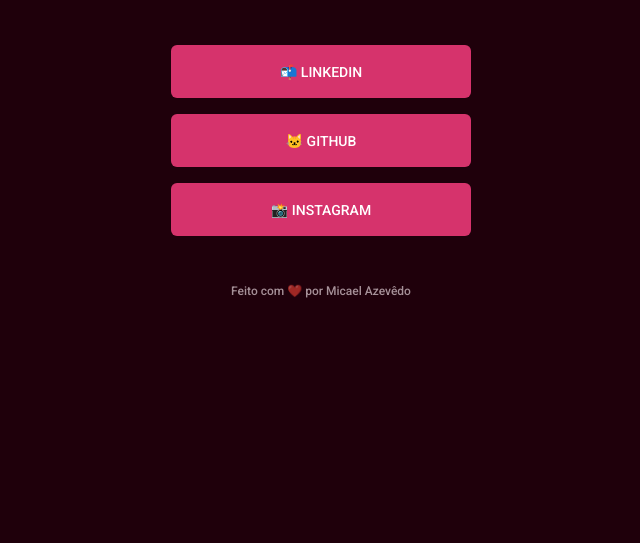
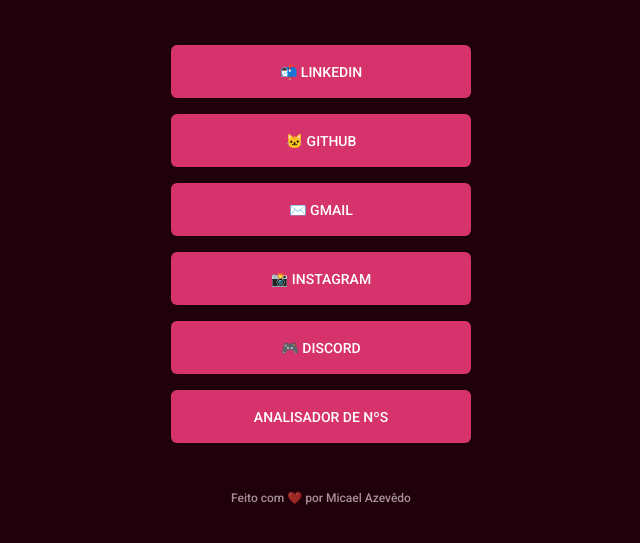
Before and after one commit to azrmicael/links-page, a plain HTML site: page index.html in a window 1280 px wide. Shown: the part 261-804 px from the top of the page, without its empty margins (319-959 px from the left). Drawn offline with Linux system fonts and the light colour scheme.

Commit message:
more links and icon for page

```diff
--- a/index.html
+++ b/index.html
@@ -5,7 +5,8 @@
         <link rel="preconnect" href="https://fonts.gstatic.com" crossorigin>
         <meta charset="UTF-8">
         <meta name="viewport" content="width=device-width, initial-scale=1.0">
-        <title>MicaelLinks</title>
+        <title>Micael Links</title>
+        <link rel="icon" type="image/x-icon" href="/images/globo.ico">
         <link href="https://fonts.googleapis.com/css2?family=Roboto+Mono&family=Roboto:wght@500;700&display=swap" rel="stylesheet">
         <link rel="stylesheet" href="./style.css">
     </head>
@@ -20,8 +21,14 @@
                     target="_blank">📬 LinkedIn</a></li>
                 <li><a href="https://github.com/azrmicael"
                     target="_blank">🐱 GitHub</a></li>
+                <li><a href="mailto:azr.micael@gmail.com"
+                    target="_blank">✉️ Gmail</a></li>
                 <li><a href="https://instagram.com/azrmicael"
                     target="_blank">📸 Instagram</a></li>
+                <li><a href="https://discordapp.com/users/694290997278146590"
+                    target="_blank">🎮 Discord</a></li>
+                <li><a href="https://azrmicael.github.io/number-analyzer/"
+                    target="_blank">Analisador de Nºs</a></li>
             </ul>
 
             <footer>Feito com ❤️ por Micael Azevêdo</footer>
```
Also changed, not shown: images/globo.ico (added), 1 other file.
